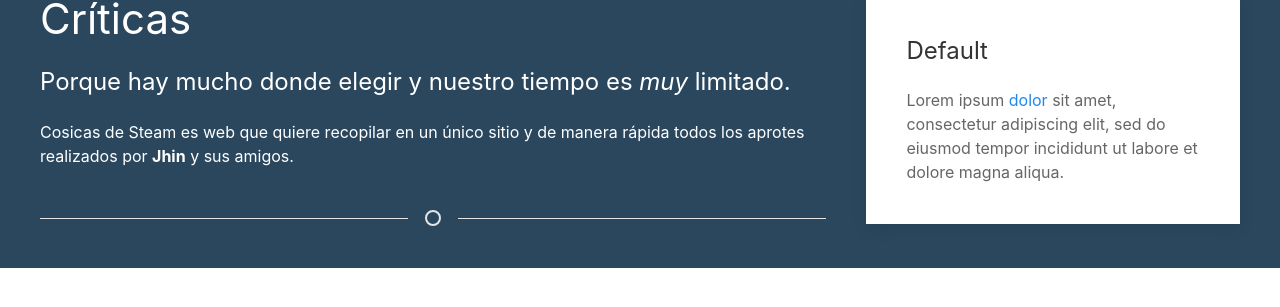
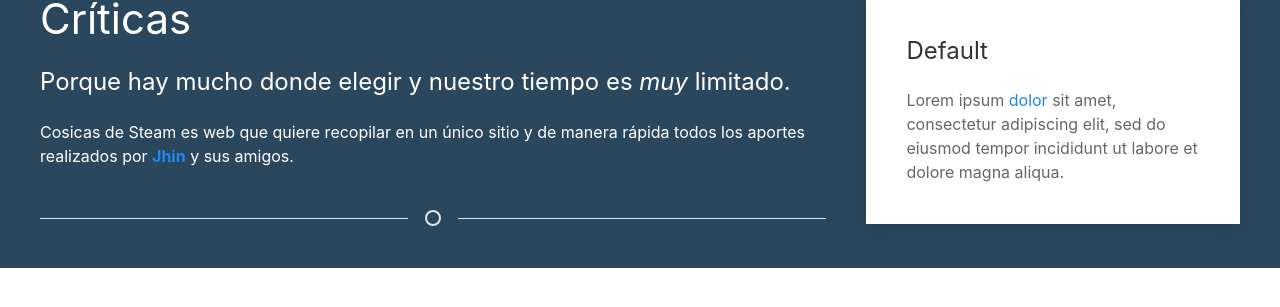
Before and after one commit to Throyd/steamstuff, a Jekyll site: the page built from index.html, in a window 1280 px wide. Shown: the part 106-413 px from the top of the page. Built offline with Jekyll 4.4.1, drawn with Linux system fonts in a browser that asks for light colours; nearby versions of some CDN libraries.

Commit message:
Update home.html

```diff
--- a/_layouts/home.html
+++ b/_layouts/home.html
@@ -6,7 +6,7 @@
       <section id="home-welcome">
         <h1 class="uk-article-title"><a class="uk-link-reset" href="#">Críticas</a></h1>
         <p class="uk-text-lead">Porque hay mucho donde elegir y nuestro tiempo es <i>muy</i> limitado.</p>
-        <p uk-dropcap">Cosicas de Steam es web que quiere recopilar en un único sitio y de manera rápida todos los aprotes realizados por <strong>Jhin</strong> y sus amigos.</p>
+        <p uk-dropcap">Cosicas de Steam es web que quiere recopilar en un único sitio y de manera rápida todos los aportes realizados por <a href="https://throyd.github.io/steamstuff/author/jhin/"><strong>Jhin</strong></a> y sus amigos.</p>
         <hr class="uk-divider-icon uk-margin-medium">
       </section>
     </div>
```
